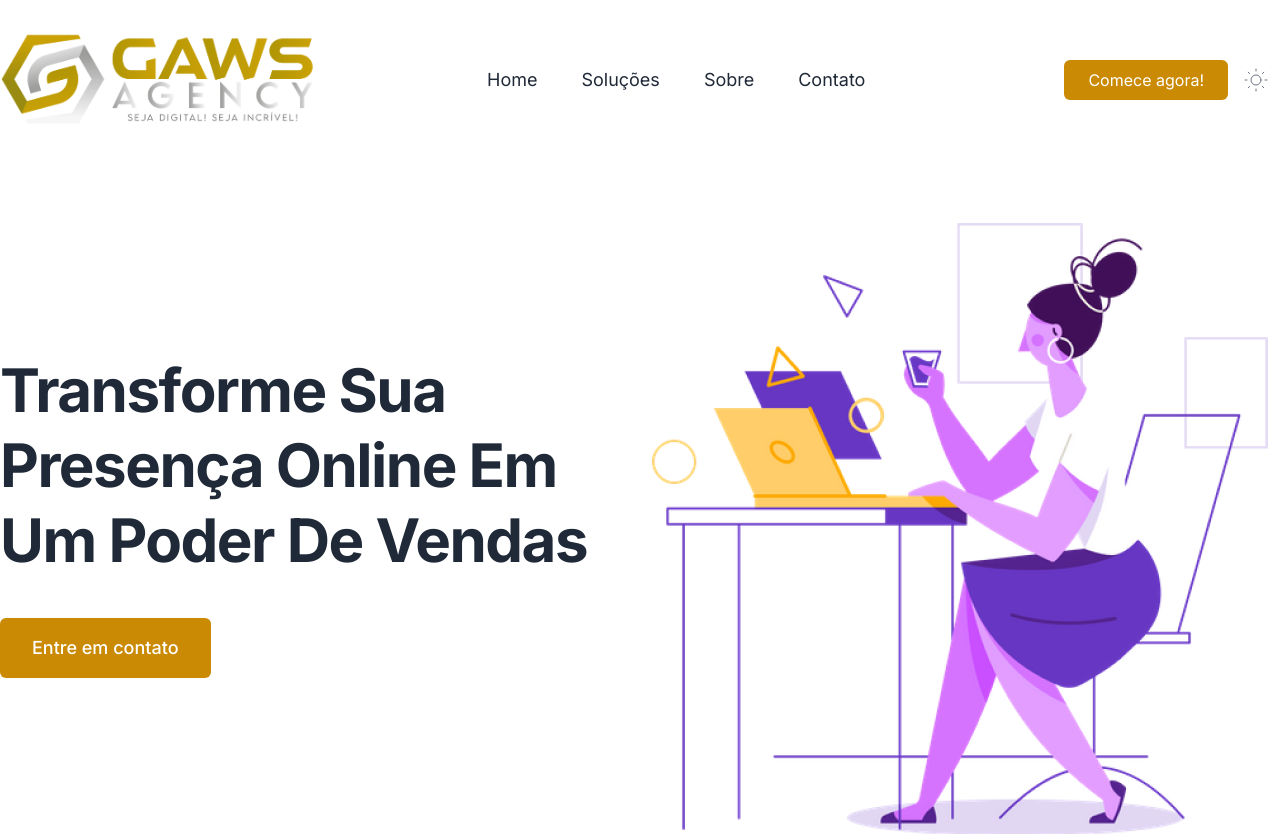
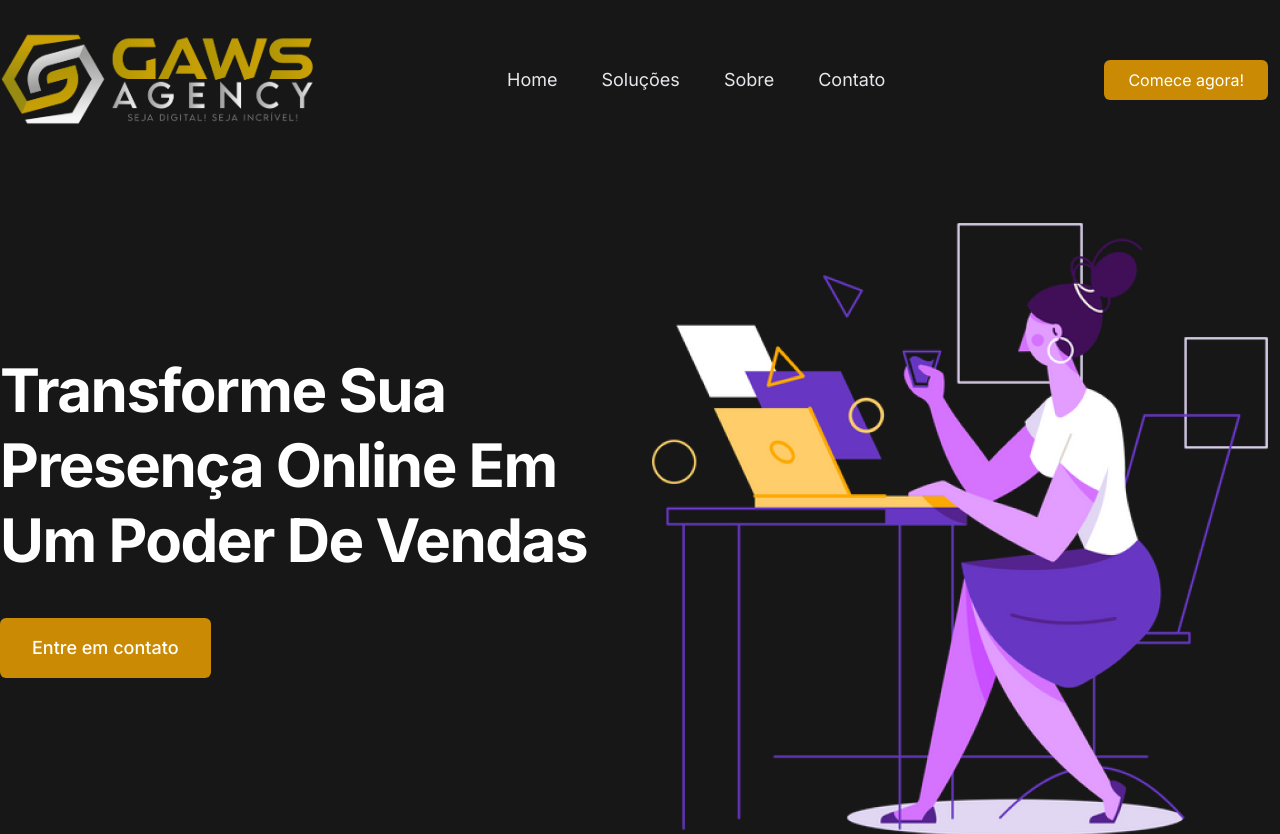
Before and after one commit to DaniloBFS/GAWS, a Next.js app: page / in a window 1280 px wide. Shown: the top 834 px of the page. Built offline with nearby package versions, Linux system fonts and the light colour scheme.

Commit message:
correções

```diff
--- a/src/components/DarkSwitch.tsx
+++ b/src/components/DarkSwitch.tsx
@@ -1,54 +1,75 @@
 "use client";
-import React, { useState, useEffect } from "react";
+import React, { useEffect } from "react";
 import { useTheme } from "next-themes";
 
 const ThemeChanger = () => {
-  const [mounted, setMounted] = useState(false);
-  const { theme, setTheme } = useTheme();
+  const { setTheme } = useTheme();
 
-  // When mounted on client, now we can show the UI
-  useEffect(() => setMounted(true), []);
+  // Set theme to dark when component mounts
+  useEffect(() => {
+    setTheme("dark");
+  }, [setTheme]);
 
-  if (!mounted) return null;
-
-  return (
-    <div className="flex items-center">
-      {theme === "dark" ? (
-        <button
-          onClick={() => setTheme("light")}
-          className="text-gray-300 rounded-full outline-none focus:outline-none">
-          <span className="sr-only">Light Mode</span>
-
-          <svg
-            xmlns="http://www.w3.org/2000/svg"
-            className="w-5 h-5"
-            viewBox="0 0 20 20"
-            fill="currentColor">
-            <path d="M17.293 13.293A8 8 0 016.707 2.707a8.001 8.001 0 1010.586 10.586z" />
-          </svg>
-        </button>
-      ) : (
-        <button
-          onClick={() => setTheme("dark")}
-          className="text-gray-500 rounded-full outline-none focus:outline-none focus-visible:ring focus-visible:ring-gray-100 focus:ring-opacity-20">
-          <span className="sr-only">Dark Mode</span>
-          <svg
-            xmlns="http://www.w3.org/2000/svg"
-            width="24"
-            height="24"
-            viewBox="0 0 24 24"
-            fill="none"
-            stroke="currentColor"
-            strokeWidth="1"
-            strokeLinecap="round"
-            strokeLinejoin="round">
-            <circle cx="12" cy="12" r="5" />
-            <path d="M12 1v2M12 21v2M4.2 4.2l1.4 1.4M18.4 18.4l1.4 1.4M1 12h2M21 12h2M4.2 19.8l1.4-1.4M18.4 5.6l1.4-1.4" />
-          </svg>
-        </button>
-      )}
-    </div>
-  );
+  return null; // No UI needed as we're not allowing theme change
 };
 
 export default ThemeChanger;
+
+
+
+// TEMA ESCURO E CLARO:
+
+// "use client";
+// import React, { useState, useEffect } from "react";
+// import { useTheme } from "next-themes";
+
+// const ThemeChanger = () => {
+//   const [mounted, setMounted] = useState(false);
+//   const { theme, setTheme } = useTheme();
+
+//   // When mounted on client, now we can show the UI
+//   useEffect(() => setMounted(true), []);
+
+//   if (!mounted) return null;
+
+//   return (
+//     <div className="flex items-center">
+//       {theme === "dark" ? (
+//         <button
+//           onClick={() => setTheme("light")}
+//           className="text-gray-300 rounded-full outline-none focus:outline-none">
+//           <span className="sr-only">Light Mode</span>
+
+//           <svg
+//             xmlns="http://www.w3.org/2000/svg"
+//             className="w-5 h-5"
+//             viewBox="0 0 20 20"
+//             fill="currentColor">
+//             <path d="M17.293 13.293A8 8 0 016.707 2.707a8.001 8.001 0 1010.586 10.586z" />
+//           </svg>
+//         </button>
+//       ) : (
+//         <button
+//           onClick={() => setTheme("dark")}
+//           className="text-gray-500 rounded-full outline-none focus:outline-none focus-visible:ring focus-visible:ring-gray-100 focus:ring-opacity-20">
+//           <span className="sr-only">Dark Mode</span>
+//           <svg
+//             xmlns="http://www.w3.org/2000/svg"
+//             width="24"
+//             height="24"
+//             viewBox="0 0 24 24"
+//             fill="none"
+//             stroke="currentColor"
+//             strokeWidth="1"
+//             strokeLinecap="round"
+//             strokeLinejoin="round">
+//             <circle cx="12" cy="12" r="5" />
+//             <path d="M12 1v2M12 21v2M4.2 4.2l1.4 1.4M18.4 18.4l1.4 1.4M1 12h2M21 12h2M4.2 19.8l1.4-1.4M18.4 5.6l1.4-1.4" />
+//           </svg>
+//         </button>
+//       )}
+//     </div>
+//   );
+// };
+
+// export default ThemeChanger;
--- a/src/components/data.js
+++ b/src/components/data.js
@@ -22,7 +22,7 @@ const benefitOne = {
     },
     {
       title: "Resultado Crescente",
-      desc: "Aqui na Gawes focamos sempre no crescimento dos nossos parceiros ao longo prazo",
+      desc: "Aqui na Gaws focamos sempre no crescimento dos nossos parceiros ao longo prazo",
       icon: <ChartBarSquareIcon />,
     },
     {
```
